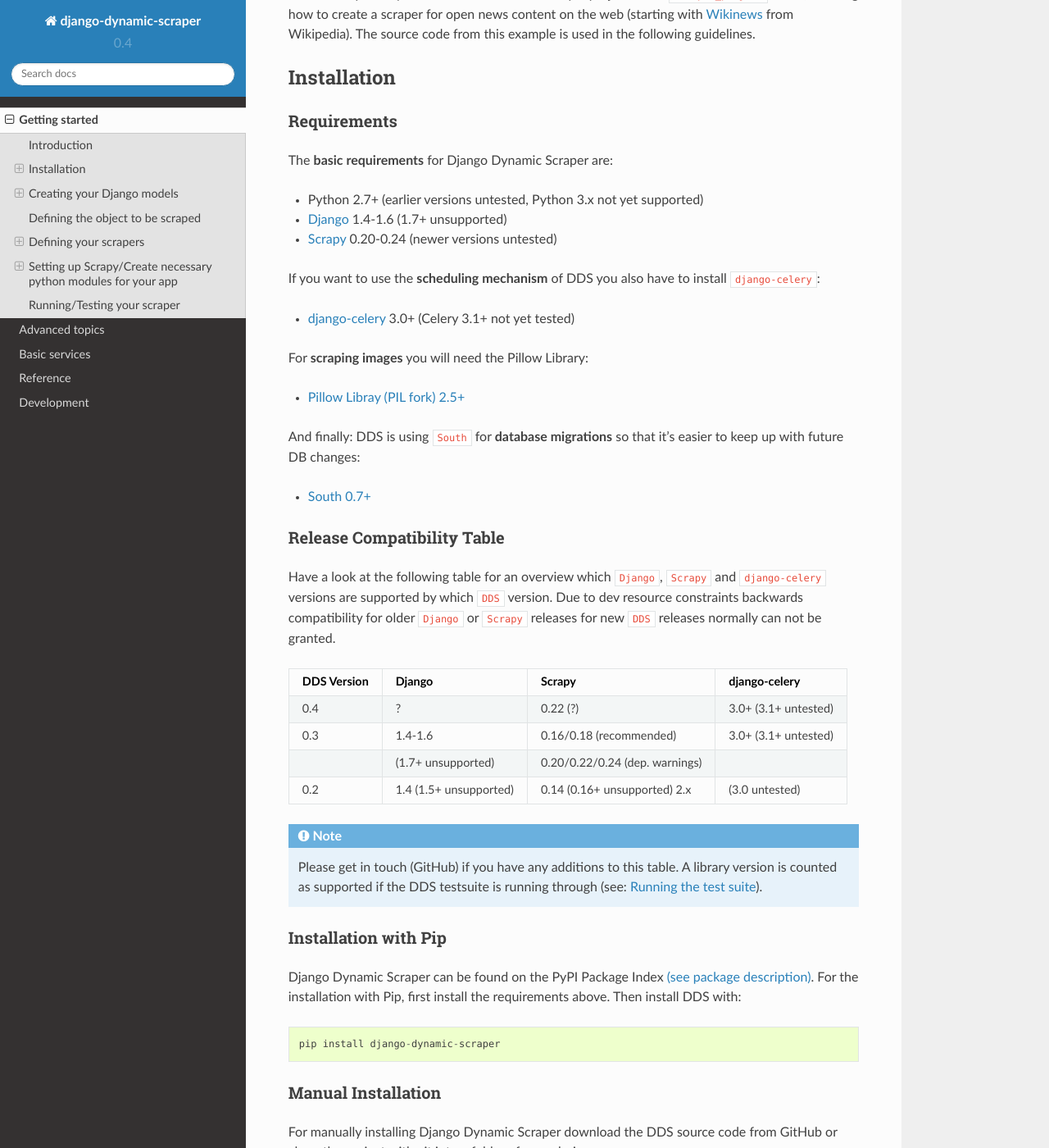
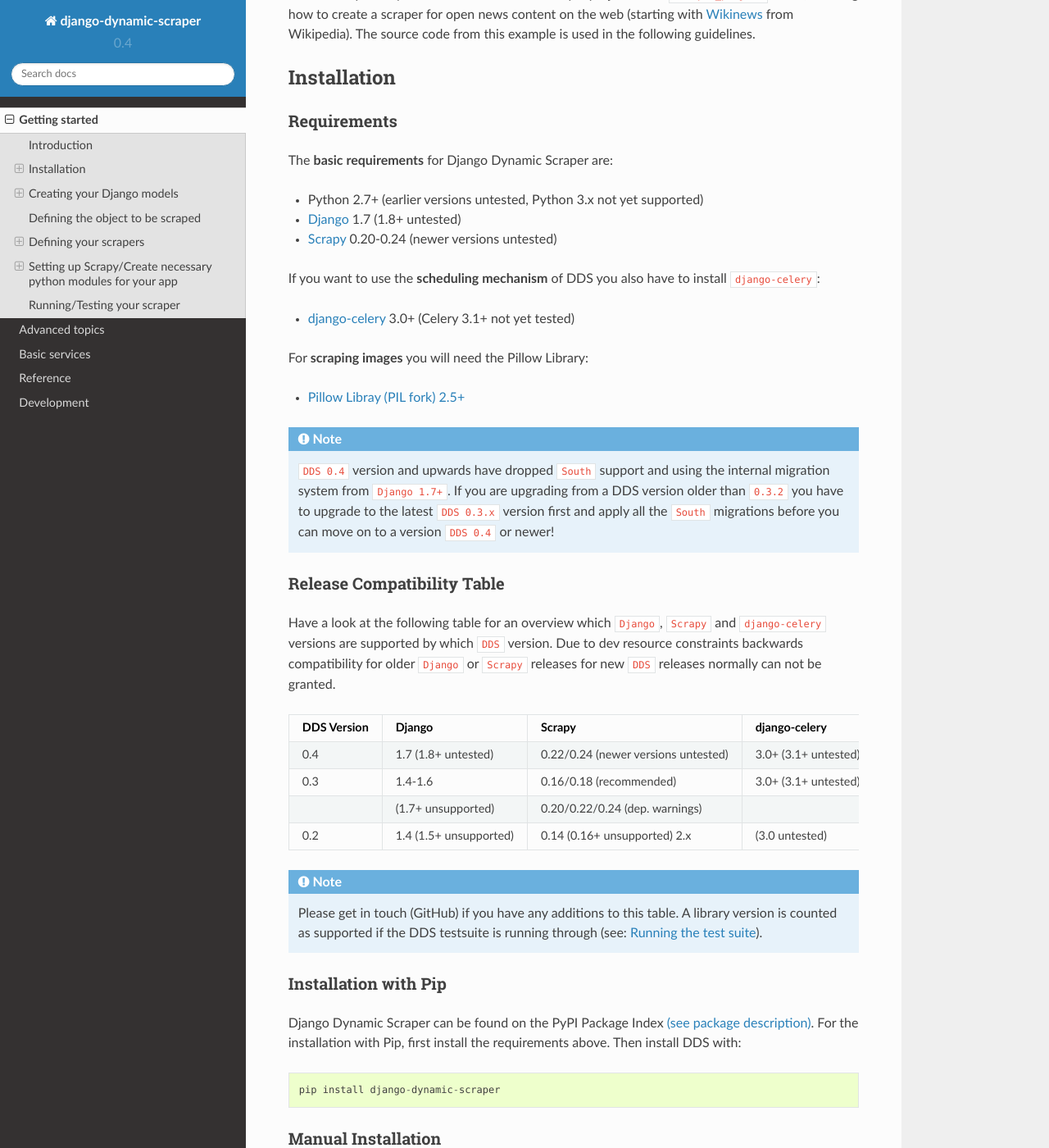
Before and after one commit to holgerd77/django-dynamic-scraper, a Sphinx documentation site: the page built from docs/getting_started.rst, in a window 1280 px wide and 1400 px high, scrolled down 715 px. Shown: the whole window at 82% size. Built offline with Sphinx 7.4.7 and the Read the Docs theme 2.0.0, drawn with Linux system fonts in a browser that asks for light colours.

Commit message:
Added note about switching from South to Django migrations in docs

```diff
--- a/docs/getting_started.rst
+++ b/docs/getting_started.rst
@@ -42,7 +42,7 @@
 The **basic requirements** for Django Dynamic Scraper are:
 
 * Python 2.7+ (earlier versions untested, Python 3.x not yet supported)
-* `Django <https://www.djangoproject.com/>`_ 1.4-1.6 (1.7+ unsupported)
+* `Django <https://www.djangoproject.com/>`_ 1.7 (1.8+ untested)
 * Scrapy_ 0.20-0.24 (newer versions untested)
 
 If you want to use the **scheduling mechanism** of DDS you also have to install ``django-celery``:
@@ -53,10 +53,11 @@
 
 * `Pillow Libray (PIL fork) 2.5+ <https://python-pillow.github.io/>`_
 
-And finally: DDS is using ``South`` for **database migrations** so that it's easier to keep up with
-future DB changes:
-
-* `South 0.7+ <http://south.aeracode.org/>`_
+.. note::
+   ``DDS 0.4`` version and upwards have dropped ``South`` support and using the internal migration system
+   from ``Django 1.7+``. If you are upgrading from a DDS version older than ``0.3.2`` you have to upgrade to
+   the latest ``DDS 0.3.x`` version first and apply all the ``South`` migrations before you can move on
+   to a version ``DDS 0.4`` or newer!
 
 .. _release_compatibility:
 
@@ -69,7 +70,7 @@
 +-------------+-------------------------------+---------------------------------------+-------------------------+
 | DDS Version | Django                        | Scrapy                                | django-celery           |
 +=============+===============================+=======================================+=========================+
-| 0.4         | ?                             | 0.22 (?)                              | 3.0+ (3.1+ untested)    |
+| 0.4         | 1.7 (1.8+ untested)           | 0.22/0.24 (newer versions untested)   | 3.0+ (3.1+ untested)    |
 +-------------+-------------------------------+---------------------------------------+-------------------------+
 | 0.3         | 1.4-1.6                       | 0.16/0.18 (recommended)               | 3.0+ (3.1+ untested)    |
 +-------------+-------------------------------+---------------------------------------+-------------------------+
```
